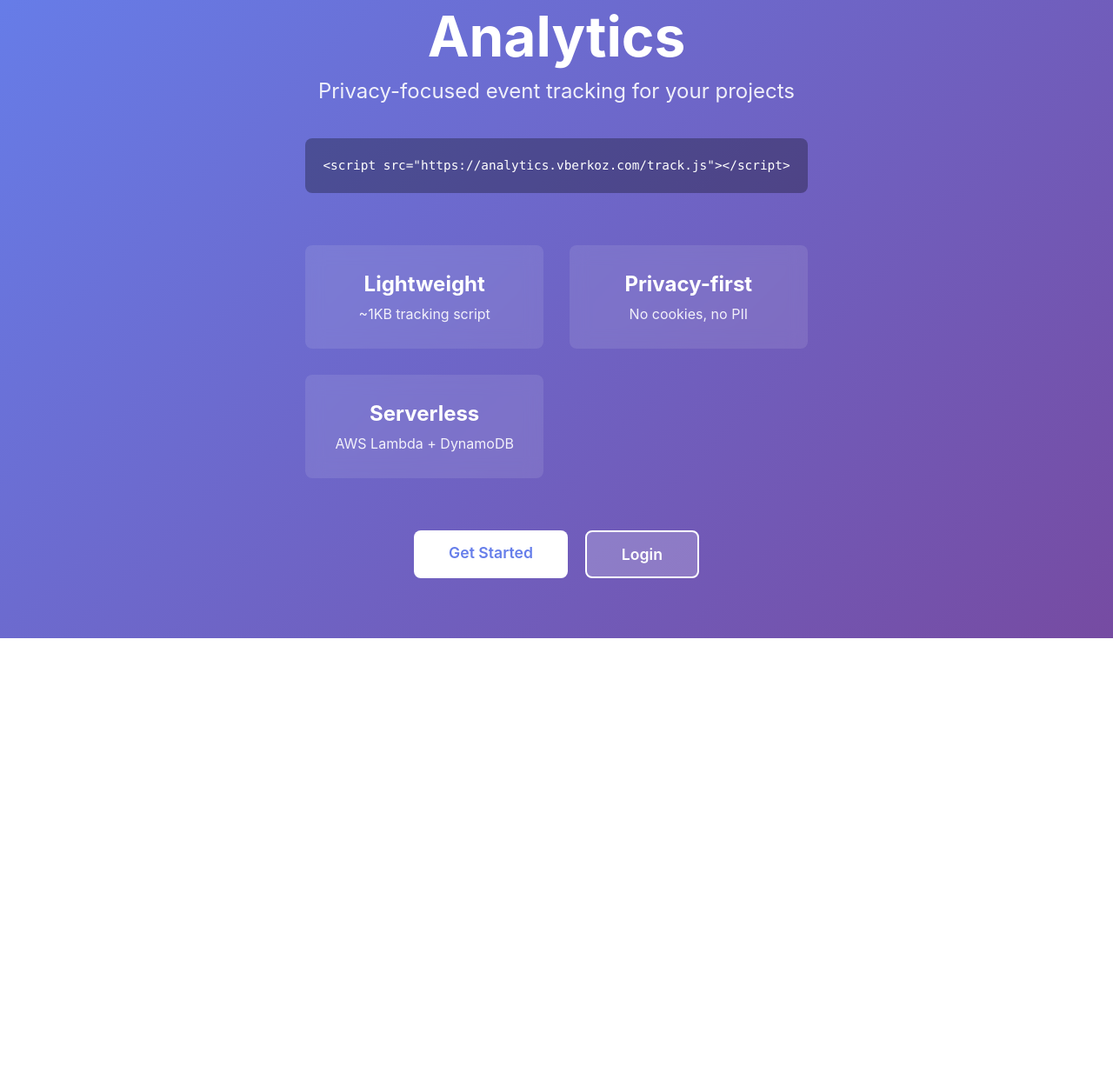
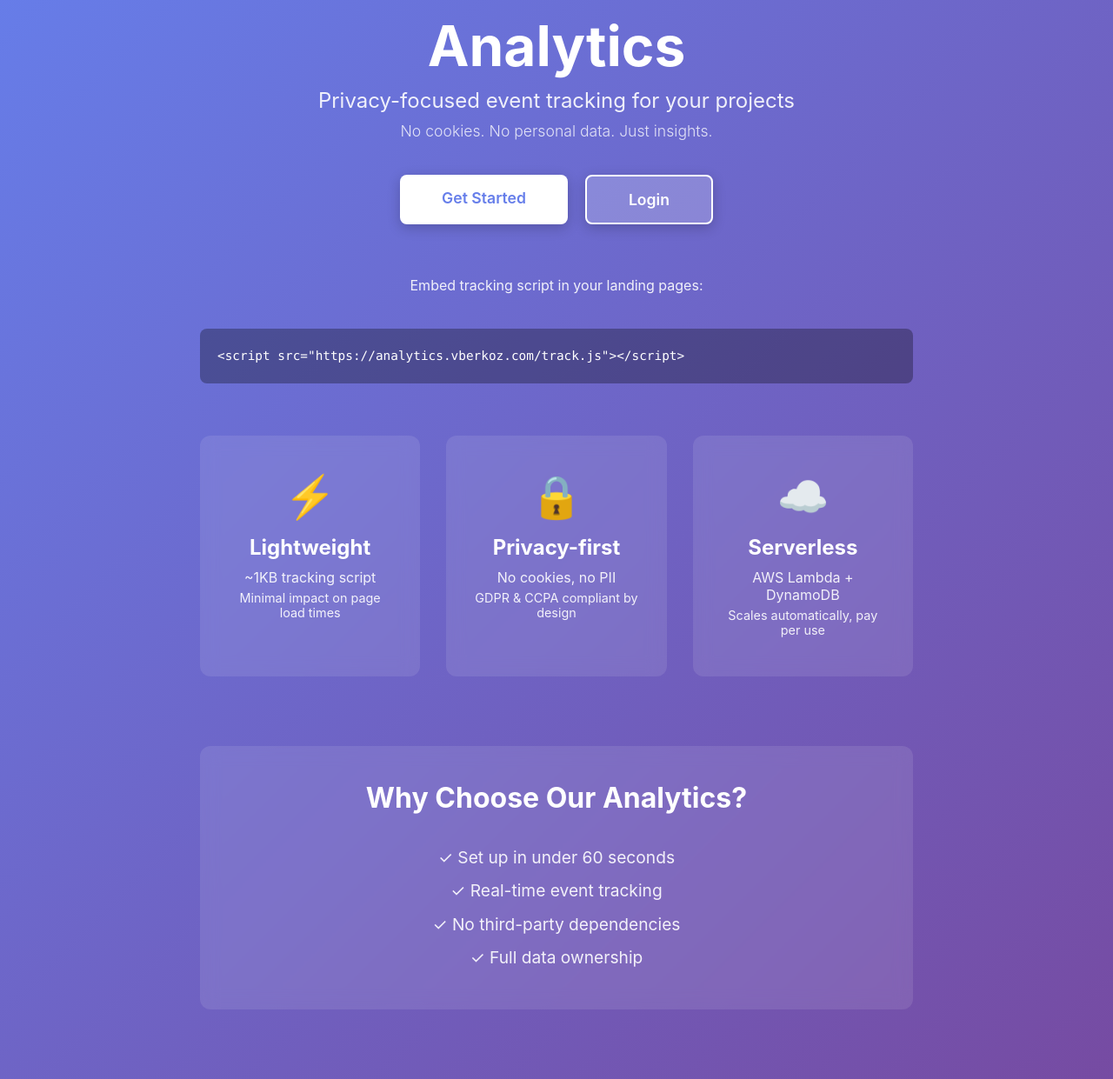
Before and after one commit to vberkoz/analytics, a plain HTML site: page landing/index.html in a window 1280 px wide. Shown: the part 66-1307 px from the top of the page at 87% size. Before the commit the page ends 800 px from the top, so only its background shows below. Drawn offline with Linux system fonts and the light colour scheme.

Commit message:
Update landing page styling

```diff
--- a/landing/index.html
+++ b/landing/index.html
@@ -3,37 +3,74 @@
 <head>
     <meta charset="UTF-8">
     <meta name="viewport" content="width=device-width, initial-scale=1.0">
-    <title>Analytics Platform</title>
+    <title>Privacy-First Analytics | Lightweight Event Tracking for Modern Web</title>
+    <meta name="description" content="Simple, privacy-focused analytics platform. Track events without cookies or PII. ~1KB script, serverless infrastructure, GDPR compliant. Start in 60 seconds.">
+    <meta name="keywords" content="privacy analytics, event tracking, GDPR compliant, serverless analytics, lightweight tracking, cookie-free analytics">
+    <link rel="canonical" href="https://analytics.vberkoz.com/">
+
+    <!-- Open Graph -->
+    <meta property="og:title" content="Privacy-First Analytics | Lightweight Event Tracking">
+    <meta property="og:description" content="Track events without compromising privacy. No cookies, no PII, just insights.">
+    <meta property="og:type" content="website">
+    <meta property="og:url" content="https://analytics.vberkoz.com/">
+
+    <!-- Twitter Card -->
+    <meta name="twitter:card" content="summary_large_image">
+    <meta name="twitter:title" content="Privacy-First Analytics">
+    <meta name="twitter:description" content="Lightweight event tracking. No cookies, no PII.">
+
     <link rel="stylesheet" href="style.css">
 </head>
 <body>
     <div class="container">
-        <h1>Analytics</h1>
-        <p class="tagline">Privacy-focused event tracking for your projects</p>
+        <header>
+            <h1>Analytics</h1>
+            <p class="tagline">Privacy-focused event tracking for your projects</p>
+            <p class="subtitle">No cookies. No personal data. Just insights.</p>
+        </header>
 
-        <div class="code-block">
-            <pre><code>&lt;script src="https://analytics.vberkoz.com/track.js"&gt;&lt;/script&gt;</code></pre>
-        </div>
+        <section class="hero-cta">
+            <a href="https://dashboard.analytics.vberkoz.com/register.html" class="btn btn-primary">Get Started</a>
+            <a href="https://dashboard.analytics.vberkoz.com/login.html" class="btn btn-secondary">Login</a>
+        </section>
 
-        <div class="features">
+        <section class="code-section">
+            <p class="code-label">Embed tracking script in your landing pages:</p>
+            <div class="code-block">
+                <pre><code>&lt;script src="https://analytics.vberkoz.com/track.js"&gt;&lt;/script&gt;</code></pre>
+            </div>
+        </section>
+
+        <section class="features">
             <div class="feature">
-                <h3>Lightweight</h3>
+                <div class="feature-icon">⚡</div>
+                <h2>Lightweight</h2>
                 <p>~1KB tracking script</p>
+                <p class="feature-detail">Minimal impact on page load times</p>
             </div>
             <div class="feature">
-                <h3>Privacy-first</h3>
+                <div class="feature-icon">🔒</div>
+                <h2>Privacy-first</h2>
                 <p>No cookies, no PII</p>
+                <p class="feature-detail">GDPR & CCPA compliant by design</p>
             </div>
             <div class="feature">
-                <h3>Serverless</h3>
+                <div class="feature-icon">☁️</div>
+                <h2>Serverless</h2>
                 <p>AWS Lambda + DynamoDB</p>
+                <p class="feature-detail">Scales automatically, pay per use</p>
             </div>
-        </div>
+        </section>
 
-        <div class="cta-section">
-            <a href="https://dashboard.analytics.vberkoz.com/register.html" class="btn btn-primary">Get Started</a>
-            <a href="https://dashboard.analytics.vberkoz.com/login.html" class="btn btn-secondary">Login</a>
-        </div>
+        <section class="benefits">
+            <h2 class="section-title">Why Choose Our Analytics?</h2>
+            <ul class="benefits-list">
+                <li>✓ Set up in under 60 seconds</li>
+                <li>✓ Real-time event tracking</li>
+                <li>✓ No third-party dependencies</li>
+                <li>✓ Full data ownership</li>
+            </ul>
+        </section>
     </div>
 </body>
 </html>
--- a/landing/style.css
+++ b/landing/style.css
@@ -12,12 +12,17 @@ body {
     align-items: center;
     justify-content: center;
     color: #fff;
+    padding: 20px;
 }
 
 .container {
-    max-width: 800px;
-    padding: 40px;
+    max-width: 900px;
+    padding: 60px 40px;
     text-align: center;
+}
+
+header {
+    margin-bottom: 40px;
 }
 
 h1 {
@@ -29,7 +34,30 @@ h1 {
 .tagline {
     font-size: 1.5rem;
     opacity: 0.9;
-    margin-bottom: 40px;
+    margin-bottom: 10px;
+}
+
+.subtitle {
+    font-size: 1.1rem;
+    opacity: 0.8;
+    font-weight: 300;
+}
+
+.hero-cta {
+    margin: 40px 0;
+    display: flex;
+    gap: 20px;
+    justify-content: center;
+}
+
+.code-section {
+    margin: 60px 0;
+}
+
+.code-label {
+    font-size: 1rem;
+    opacity: 0.9;
+    margin-bottom: 15px;
 }
 
 .code-block {
@@ -52,24 +80,64 @@ h1 {
 
 .features {
     display: grid;
-    grid-template-columns: repeat(auto-fit, minmax(200px, 1fr));
+    grid-template-columns: repeat(3, 1fr);
     gap: 30px;
-    margin-top: 60px;
+    margin: 60px 0;
 }
 
 .feature {
     background: rgba(255, 255, 255, 0.1);
-    padding: 30px;
-    border-radius: 8px;
+    padding: 40px 30px;
+    border-radius: 12px;
     backdrop-filter: blur(10px);
+    transition: transform 0.3s, background 0.3s;
 }
 
-.feature h3 {
+.feature:hover {
+    transform: translateY(-5px);
+    background: rgba(255, 255, 255, 0.15);
+}
+
+.feature-icon {
+    font-size: 3rem;
+    margin-bottom: 15px;
+}
+
+.feature h2 {
     font-size: 1.5rem;
     margin-bottom: 10px;
 }
 
 .feature p {
+    opacity: 0.9;
+    margin-bottom: 5px;
+}
+
+.feature-detail {
+    font-size: 0.9rem;
+    opacity: 0.7;
+}
+
+.benefits {
+    margin-top: 80px;
+    background: rgba(255, 255, 255, 0.1);
+    padding: 40px;
+    border-radius: 12px;
+    backdrop-filter: blur(10px);
+}
+
+.section-title {
+    font-size: 2rem;
+    margin-bottom: 30px;
+}
+
+.benefits-list {
+    list-style: none;
+    font-size: 1.2rem;
+    line-height: 2;
+}
+
+.benefits-list li {
     opacity: 0.9;
 }
 
@@ -81,17 +149,19 @@ h1 {
 }
 
 .btn {
-    padding: 15px 40px;
+    padding: 16px 48px;
     border-radius: 8px;
     font-size: 1.1rem;
     font-weight: 600;
     text-decoration: none;
-    transition: transform 0.2s;
+    transition: all 0.3s;
     display: inline-block;
+    box-shadow: 0 4px 15px rgba(0, 0, 0, 0.2);
 }
 
 .btn:hover {
-    transform: translateY(-2px);
+    transform: translateY(-3px);
+    box-shadow: 0 6px 20px rgba(0, 0, 0, 0.3);
 }
 
 .btn-primary {
@@ -106,12 +176,24 @@ h1 {
 }
 
 @media (max-width: 768px) {
+    .container {
+        padding: 40px 20px;
+    }
+
     h1 {
         font-size: 2.5rem;
     }
 
     .tagline {
         font-size: 1.2rem;
+    }
+
+    .subtitle {
+        font-size: 1rem;
+    }
+
+    .hero-cta {
+        flex-direction: column;
     }
 
     .cta-section {
@@ -121,4 +203,16 @@ h1 {
     .btn {
         width: 100%;
     }
+
+    .features {
+        grid-template-columns: 1fr;
+    }
+
+    .section-title {
+        font-size: 1.5rem;
+    }
+
+    .benefits-list {
+        font-size: 1rem;
+    }
 }
```
